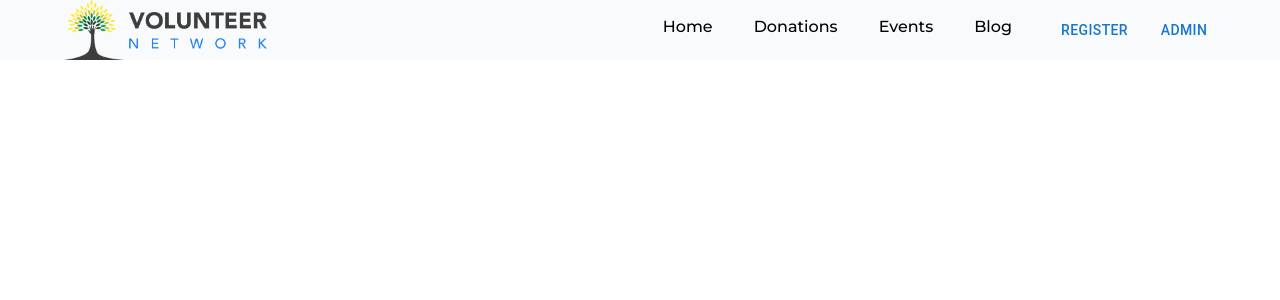
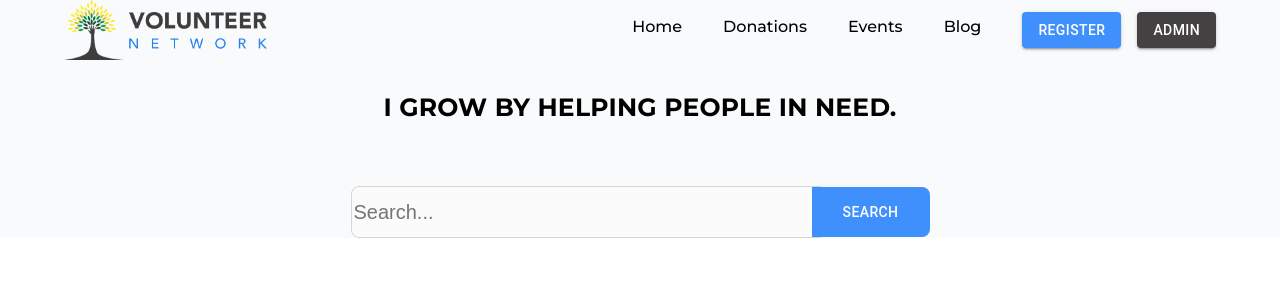
Before and after one commit to antusaha970/Volunteer-Network-Client, a React (Create React App) app: page / in a window 1280 px wide. Shown: the top 300 px of the page. Built offline with nearby package versions, Linux system fonts and the light colour scheme.

Commit message:
coded search section

```diff
--- a/src/App.js
+++ b/src/App.js
@@ -1,5 +1,6 @@
 import { Route, Routes } from "react-router-dom";
 import Home from "./components/HomePage/Home/Home";
+import NoMatch from "./components/NoMatch/NoMatch";
 
 
 
@@ -10,6 +11,7 @@ function App() {
   return (
     <Routes>
       <Route path="/" element={<Home />} />
+      <Route path="*" element={<NoMatch />} />
     </Routes>
   );
 }
--- a/src/components/HomePage/Home/Home.js
+++ b/src/components/HomePage/Home/Home.js
@@ -1,11 +1,13 @@
 import React from 'react';
 import { HomeBox } from '../../Styles/AllStyles';
 import NavArea from '../NavArea/NavArea';
+import SearchSection from '../SearchSection/SearchSection';
 
 const Home = () => {
     return (
         <HomeBox>
             <NavArea />
+            <SearchSection />
         </HomeBox>
     );
 };
--- a/src/components/HomePage/NavArea/NavArea.js
+++ b/src/components/HomePage/NavArea/NavArea.js
@@ -25,8 +25,8 @@ const NavArea = () => {
                         <MenuLink variant="p" component="p">Donations</MenuLink>
                         <MenuLink variant="p" component="p">Events</MenuLink>
                         <MenuLink variant="p" component="p">Blog</MenuLink>
-                        <Button>Register</Button>
-                        <Button>Admin</Button>
+                        <Button variant="contained">Register</Button>
+                        <Button variant="contained" color="secondary">Admin</Button>
                     </MenuStack>
                 </Box>
                 <Box display={{ md: 'none', lg: 'none', xs: 'block', sm: 'block' }}>
--- /dev/null
+++ b/src/components/HomePage/SearchSection/SearchSection.js
@@ -0,0 +1,26 @@
+
+import { Box, Container } from '@mui/material';
+import React from 'react';
+import { CustomButton, CustomSearch, CustomTypography } from '../../Styles/AllStyles';
+
+const SearchSection = () => {
+    return (
+        <Container maxWidth="lg">
+            <Box textAlign='center'>
+                <CustomTypography>
+                    I grow by helping people in need.
+                </CustomTypography>
+                <Box sx={{
+                    display: 'flex',
+                    justifyContent: 'center',
+                    alignItems: 'center',
+                }} my={4}>
+                    <CustomSearch placeholder='Search...' />
+                    <CustomButton variant='contained'>Search</CustomButton>
+                </Box>
+            </Box>
+        </Container>
+    );
+};
+
+export default SearchSection;
--- /dev/null
+++ b/src/components/NoMatch/NoMatch.js
@@ -0,0 +1,27 @@
+import { Typography } from '@mui/material';
+import { Box } from '@mui/system';
+import React from 'react';
+import { useNavigate } from 'react-router-dom';
+
+const NoMatch = () => {
+    const navigate = useNavigate();
+    setTimeout(() => {
+        navigate('/');
+    }, 1500);
+    return (
+        <Box sx={{
+            height:'100vh',
+            width: '100%',
+            display: 'flex',
+            justifyContent:'center',
+            alignItems:'center'
+        }}>
+            <Typography variant="h1" textAlign="center">
+                Not Found 404!!!
+            </Typography>
+
+        </Box>
+    );
+};
+
+export default NoMatch;
--- a/src/components/Styles/AllStyles.js
+++ b/src/components/Styles/AllStyles.js
@@ -1,5 +1,5 @@
 import styled from "@emotion/styled";
-import { Box, Stack, Typography } from "@mui/material";
+import { Box, Button, Stack, Typography } from "@mui/material";
 
 export const HomeBox = styled(Box)`
     background: #F8FAFC;
@@ -28,3 +28,51 @@ export const MenuLink = styled(Typography)`
 export const ResponsiveLink = styled(MenuLink)`
     padding: 10px 10px;
 `;
+
+export const CustomTypography = styled(Typography)`
+    font-family: 'Montserrat';
+    font-style: normal;
+    font-weight: 700;
+    line-height: 44px;
+    text-align: center;
+    text-transform: uppercase;
+    color: #000000;
+    padding: 25px 0;
+    ${props => props.theme.breakpoints.up("lg")} {
+        font-size: 36px;
+    }
+    ${props => props.theme.breakpoints.up("xs")} {
+        font-size: 25px;
+    }
+`;
+
+export const CustomSearch = styled('input')`
+    height: 48px;
+    background: #FBFBFB;
+    border: 1px solid #D6D6D6;
+    border-radius: 8px;
+    outline: none;
+    font-size: 20px;
+    ${props => props.theme.breakpoints.up("xs")} {
+        width: 100%;
+    }
+    ${props => props.theme.breakpoints.up("lg")} {
+        width: 470px;
+    }
+    ${props => props.theme.breakpoints.up("md")} {
+        width: 470px;
+    }
+    ${props => props.theme.breakpoints.up("sm")} {
+        width: 470px;
+    }
+`;
+
+export const CustomButton = styled(Button)`
+
+    width: 118px;
+    height: 50px;
+    background: #3F90FC;
+    border-radius: 0px 8px 8px 0px;
+    margin-left: -15px;
+    box-shadow: none;
+`;
--- /dev/null
+++ b/src/components/Theme/Theme.js
@@ -0,0 +1,16 @@
+import { createTheme } from '@mui/material/styles';
+
+export const theme = createTheme({
+    palette: {
+        primary: {
+            main: '#3F90FC'
+        },
+        secondary:{
+            main: '#434141'
+        },
+        text:{
+            primary: '#fff',
+            secondary: '#fff'
+        }
+    },
+});
--- a/src/index.js
+++ b/src/index.js
@@ -4,12 +4,16 @@ import './index.css';
 import App from './App';
 import reportWebVitals from './reportWebVitals';
 import { BrowserRouter } from 'react-router-dom';
+import { ThemeProvider } from '@mui/material/styles';
+import { theme } from './components/Theme/Theme';
 
 const root = ReactDOM.createRoot(document.getElementById('root'));
 root.render(
   <React.StrictMode>
     <BrowserRouter>
-      <App />
+      <ThemeProvider theme={theme}>
+        <App />
+      </ThemeProvider>
     </BrowserRouter>
   </React.StrictMode>
 );
```
